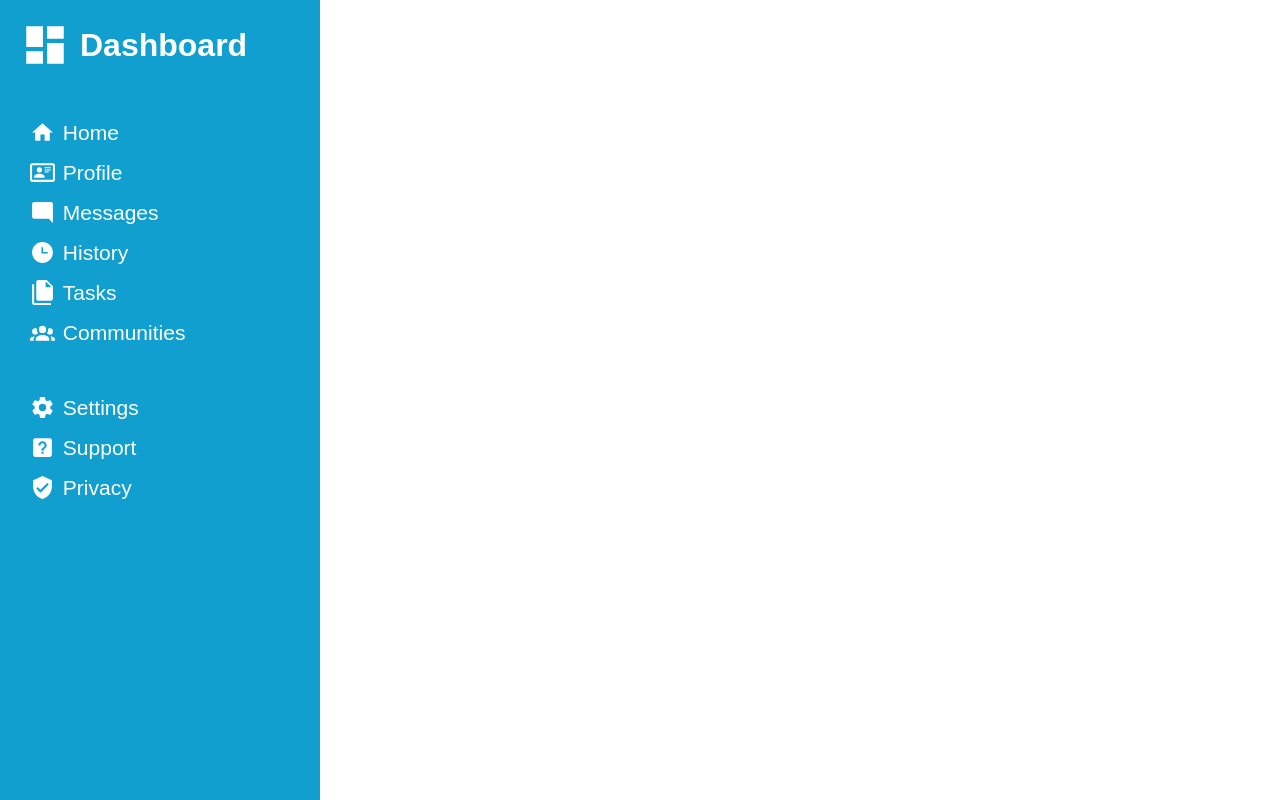
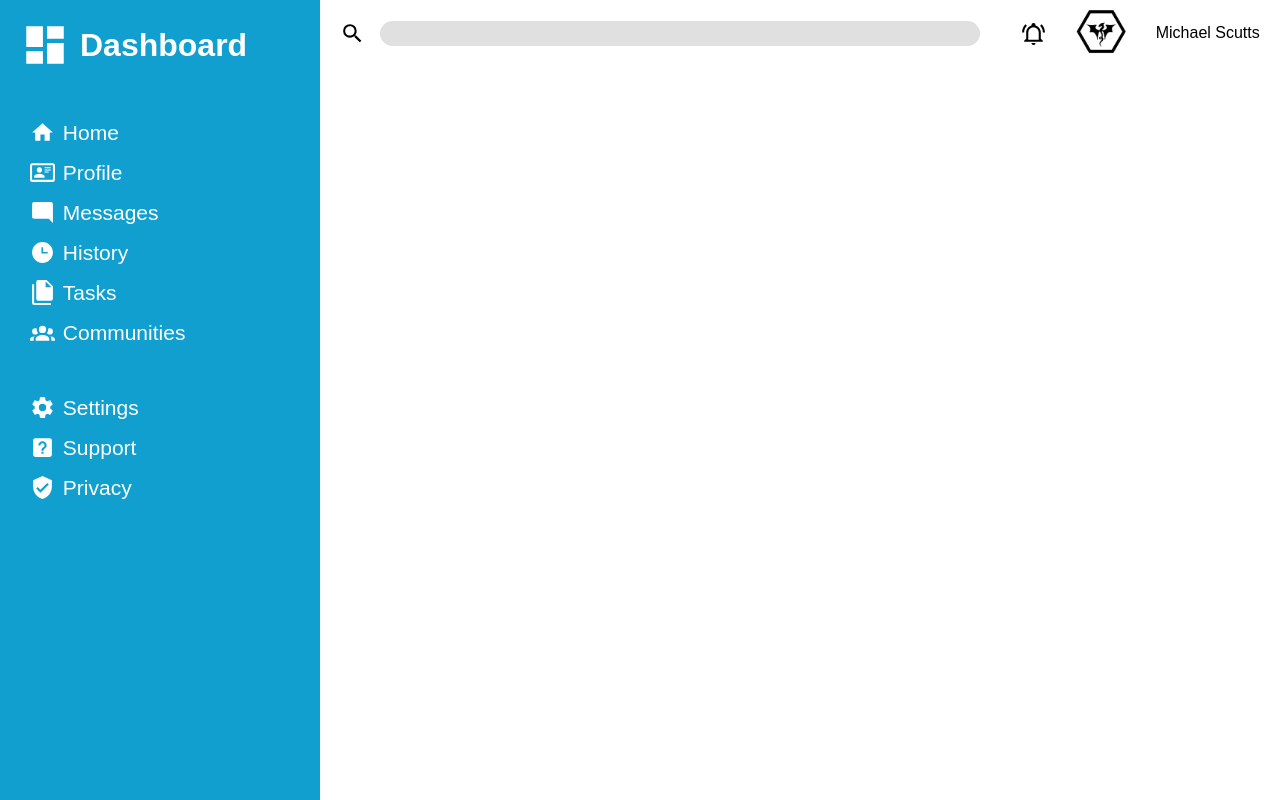
Before and after one commit to RaimeiRaikiri/Admin-Dashboard, a plain HTML site: page index.html in a window 1280 px wide. Drawn offline with Linux system fonts and the light colour scheme.

Commit message:
added top half of nav bar in html, added icons for that section and then styled it

```diff
--- a/index.html
+++ b/index.html
@@ -57,7 +57,19 @@
             </div>
         </div>
 
-        <div class="navbar"></div>
+        <div class="navbar">
+            <div class="tophalf">
+                <div class="leftside">
+                    <img src="./imgs/search-icon.svg" alt="Search Icon" width="25px" height="25px">
+                    <input type="search">
+                </div>
+                <div class="rightside">
+                    <img src="./imgs/bell-icon.svg" alt="Notification Bell Icon" width="25px" height="25px">
+                    <img src="./imgs/dragon-img.png" alt="Dragon image" width="50px" height="50px">
+                    <p>Michael Scutts</p>
+                </div>
+            </div>
+        </div>
         <div class="projects"></div>
     </div>
 </body>
--- a/style.css
+++ b/style.css
@@ -5,12 +5,15 @@ box-sizing: border-box;
 
 font-family: sans-serif;
 }
+
 .main-container {
     display: grid;
     grid-template-columns: 1fr 3fr;
     grid-template-rows: 1fr 3fr;
     height: 100vh;
 }
+
+/* Side bar */
 
 .sidebar {
     display: grid;
@@ -50,3 +53,37 @@ font-family: sans-serif;
 .tabs, .settings {
     row-gap: 15px;
 }
+
+
+/* Nav bar */
+
+.navbar {
+    display: grid;
+    grid-template-rows: 1fr 2fr;
+}
+.tophalf {
+    display: flex;
+    justify-content: space-around;
+    align-items: center;
+}
+.rightside {
+    display: flex;
+    justify-content: space-around;
+    align-items: center;
+
+    gap: 30px;
+}
+.leftside {
+    display: flex;
+    justify-content: space-evenly;
+    align-items: center;
+
+    gap:15px;
+}
+input {
+    width: 600px;
+    height: 25px;
+    border: none;
+    background-color: rgb(224, 224, 224);;
+    border-radius: 16px;
+}
```
Also changed, not shown: imgs/bell-icon.svg (added), imgs/dragon-img.png (added), imgs/search-icon.svg (added).
